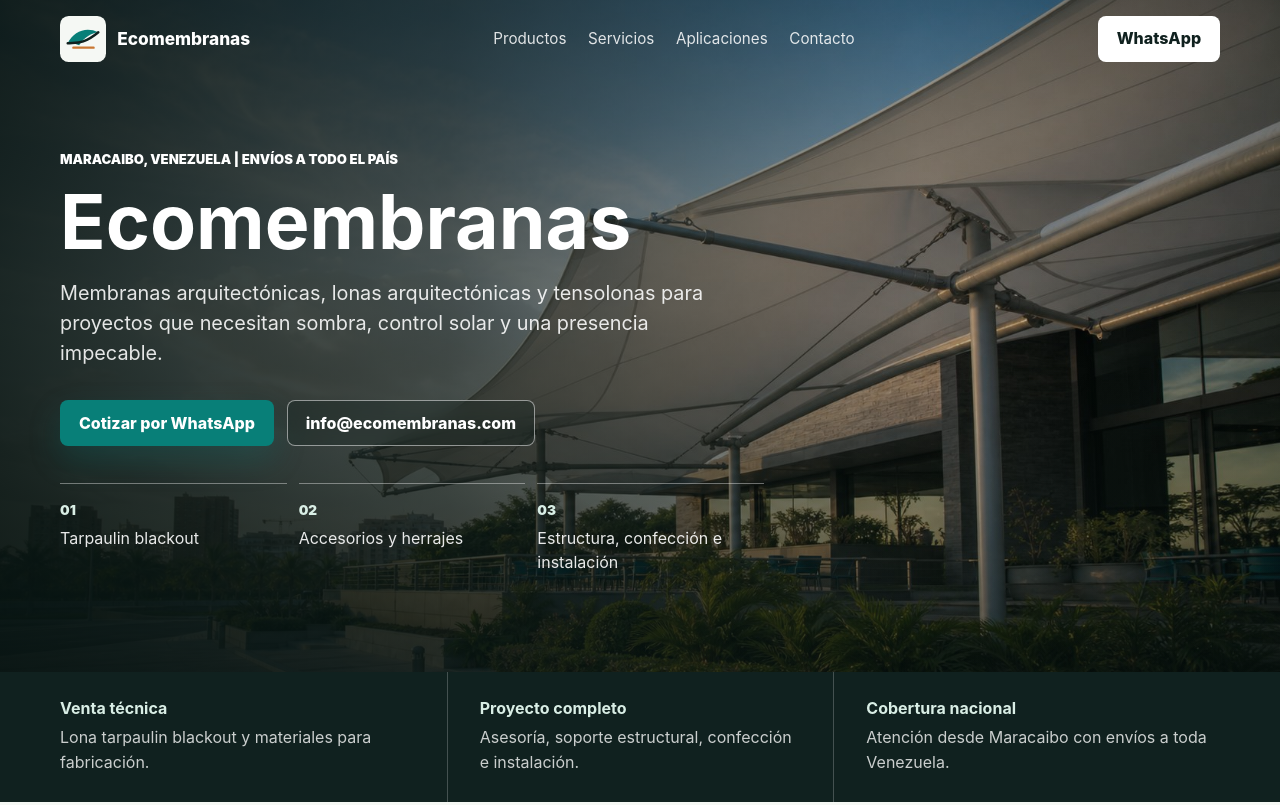
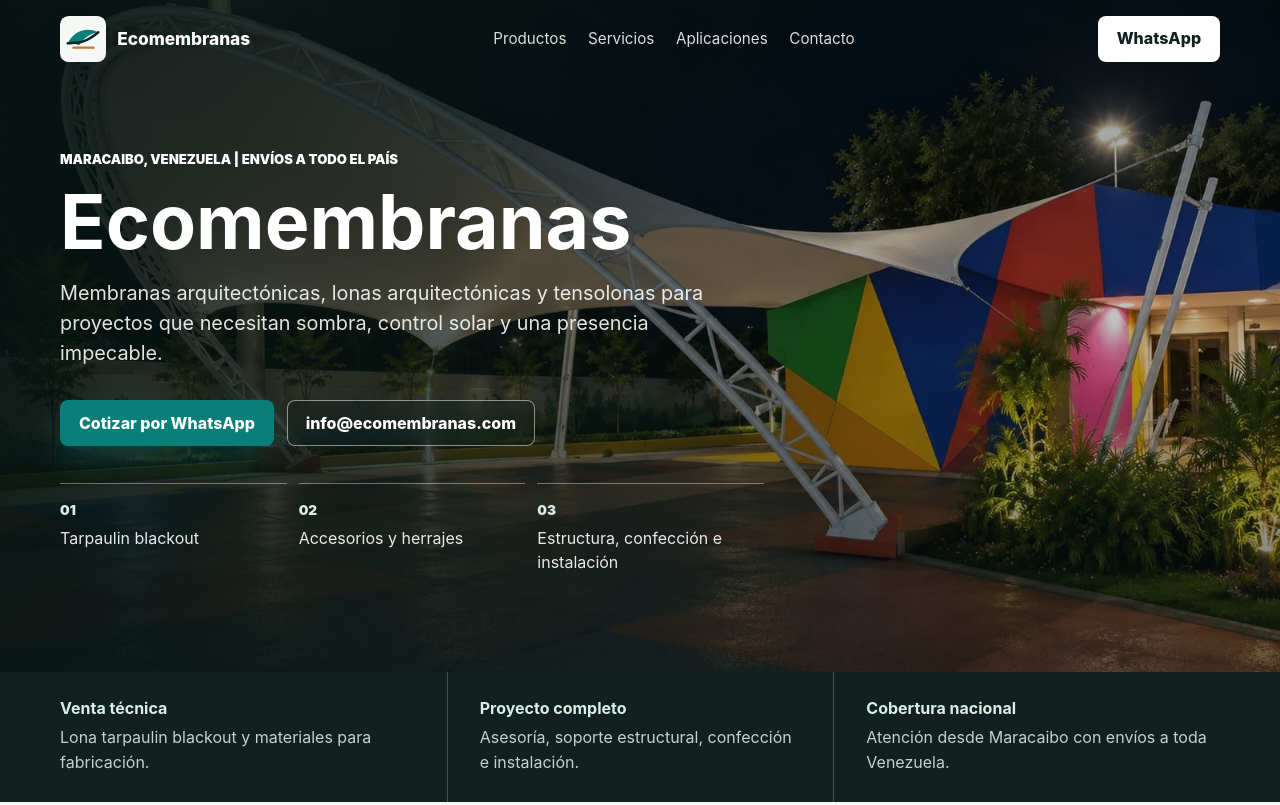
Before and after one commit to eslinmoises/ecomembranas, a website: page index.html in a window 1280 px wide. Shown: the top 805 px of the page. Drawn offline with Linux system fonts and the light colour scheme.

Commit message:
Use real membrane photo in hero

```diff
--- a/index.html
+++ b/index.html
@@ -15,13 +15,13 @@
       property="og:description"
       content="Tarpaulin blackout, tensolonas, accesorios y servicios integrales de estructura, confección e instalación."
     >
-    <meta property="og:image" content="https://ecomembranas.com/assets/hero-membrana-arquitectonica.jpg">
+    <meta property="og:image" content="https://ecomembranas.com/assets/lona-real-parque-los-suenos.webp">
     <meta property="og:url" content="https://ecomembranas.com/">
     <meta property="og:locale" content="es_VE">
     <link rel="canonical" href="https://ecomembranas.com/">
     <link rel="icon" href="favicon.svg" type="image/svg+xml">
     <link rel="manifest" href="site.webmanifest">
-    <link rel="preload" href="assets/hero-membrana-arquitectonica.jpg" as="image">
+    <link rel="preload" href="assets/lona-real-parque-los-suenos.webp" as="image" type="image/webp">
     <link rel="stylesheet" href="styles.css">
     <script src="script.js" defer></script>
   </head>
@@ -55,12 +55,13 @@
     <main id="contenido">
       <section class="hero" id="inicio" aria-label="Ecomembranas">
         <picture class="hero-media">
-          <source srcset="assets/hero-membrana-arquitectonica.jpg" type="image/jpeg">
+          <source srcset="assets/lona-real-parque-los-suenos.webp" type="image/webp">
+          <source srcset="assets/lona-real-parque-los-suenos.jpeg" type="image/jpeg">
           <img
-            src="assets/hero-membrana-arquitectonica.png"
-            width="1672"
-            height="941"
-            alt="Membrana arquitectónica blanca instalada sobre una estructura metálica moderna"
+            src="assets/lona-real-parque-los-suenos.jpeg"
+            width="1600"
+            height="900"
+            alt="Lona arquitectónica blanca instalada sobre estructura metálica iluminada de noche"
             fetchpriority="high"
           >
         </picture>
--- a/sitemap.xml
+++ b/sitemap.xml
@@ -2,7 +2,7 @@
 <urlset xmlns="http://www.sitemaps.org/schemas/sitemap/0.9">
   <url>
     <loc>https://ecomembranas.com/</loc>
-    <lastmod>2026-06-14</lastmod>
+    <lastmod>2026-07-05</lastmod>
     <changefreq>weekly</changefreq>
     <priority>1.0</priority>
   </url>
```
Also changed, not shown: assets/lona-real-parque-los-suenos.jpeg (added), assets/lona-real-parque-los-suenos.webp (added).
